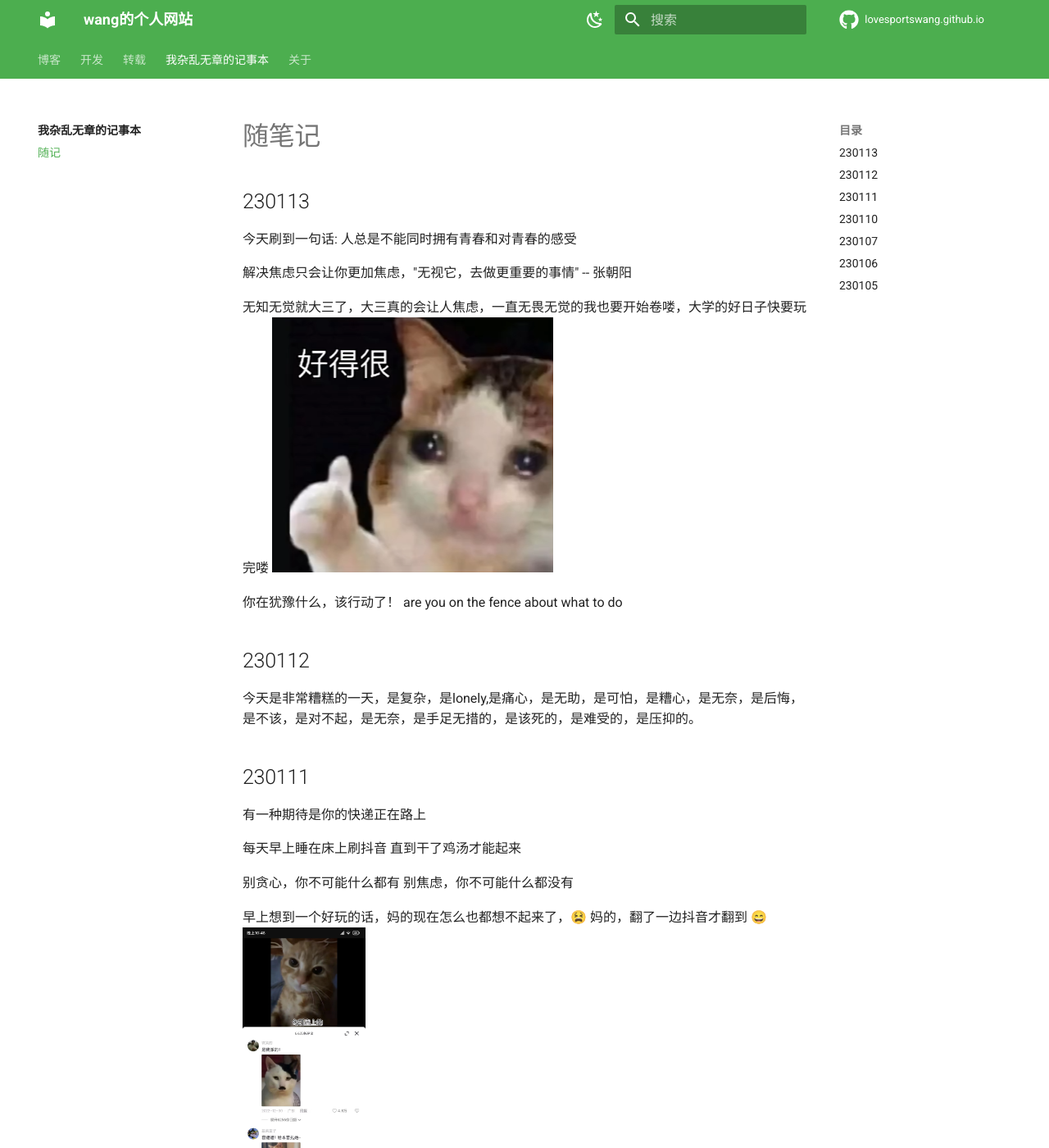
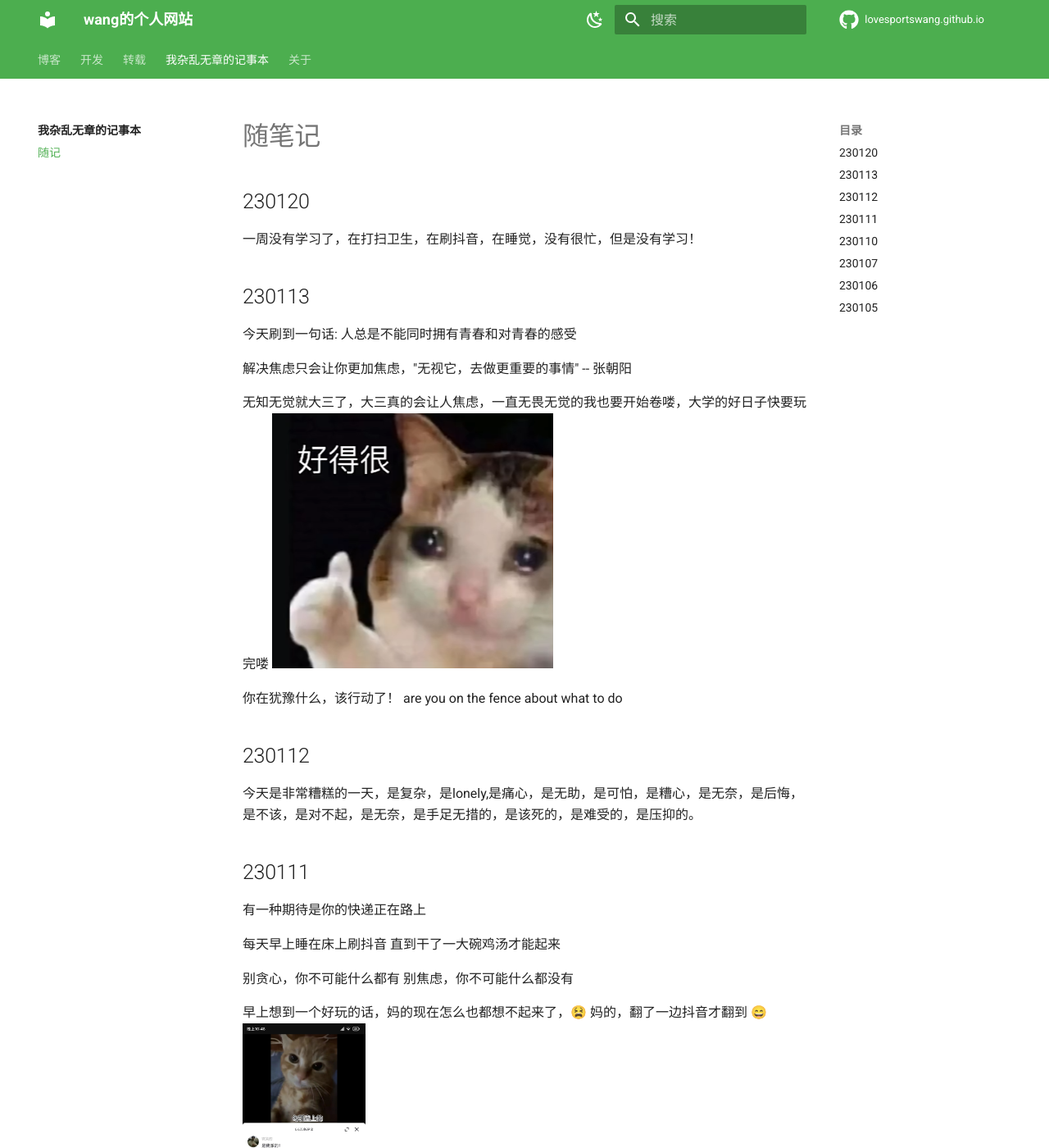
Before and after one commit to lovesportswang/lovesportswang.github.io, an MkDocs documentation site: the page built from docs/diary/随笔记.md, in a window 1280 px wide and 1400 px high. Shown: the whole window at 82% size. Built offline with MkDocs 1.6.1 and Material for MkDocs 9.7.7, drawn with Linux system fonts in a browser that asks for light colours; comment, search, counter and statistics services are not loaded.

Commit message:
230120 commit

```diff
--- a/docs/diary/随笔记.md
+++ b/docs/diary/随笔记.md
@@ -1,4 +1,7 @@
 # 随笔记
+
+## 230120
+一周没有学习了，在打扫卫生，在刷抖音，在睡觉，没有很忙，但是没有学习！
 
 ## 230113
 今天刷到一句话: 人总是不能同时拥有青春和对青春的感受
@@ -6,11 +9,10 @@
 解决焦虑只会让你更加焦虑，"无视它，去做更重要的事情" -- 张朝阳
 
 无知无觉就大三了，大三真的会让人焦虑，一直无畏无觉的我也要开始卷喽，大学的好日子快要玩完喽
-![好的很](随笔记.assets/image-20230106223402725.png)
+![好的很](随笔记.assets/image-20230106223402725.png){ width = "100"}
 
 你在犹豫什么，该行动了！
 are you on the fence about what to do
-
 
 ## 230112
 今天是非常糟糕的一天，是复杂，是lonely,是痛心，是无助，是可怕，是糟心，是无奈，是后悔，是不该，是对不起，是无奈，是手足无措的，是该死的，是难受的，是压抑的。
@@ -18,14 +20,13 @@ are you on the fence about what to do
 ## 230111
 有一种期待是你的快递正在路上
 
-每天早上睡在床上刷抖音 直到干了鸡汤才能起来
+每天早上睡在床上刷抖音 直到干了一大碗鸡汤才能起来
 
 别贪心，你不可能什么都有 别焦虑，你不可能什么都没有
 
 早上想到一个好玩的话，妈的现在怎么也都想不起来了，😫
 妈的，翻了一边抖音才翻到 😄
 ![img.png](随笔记.assets/img.png){ width="150"}
-
 
 
 ## 230110
```
